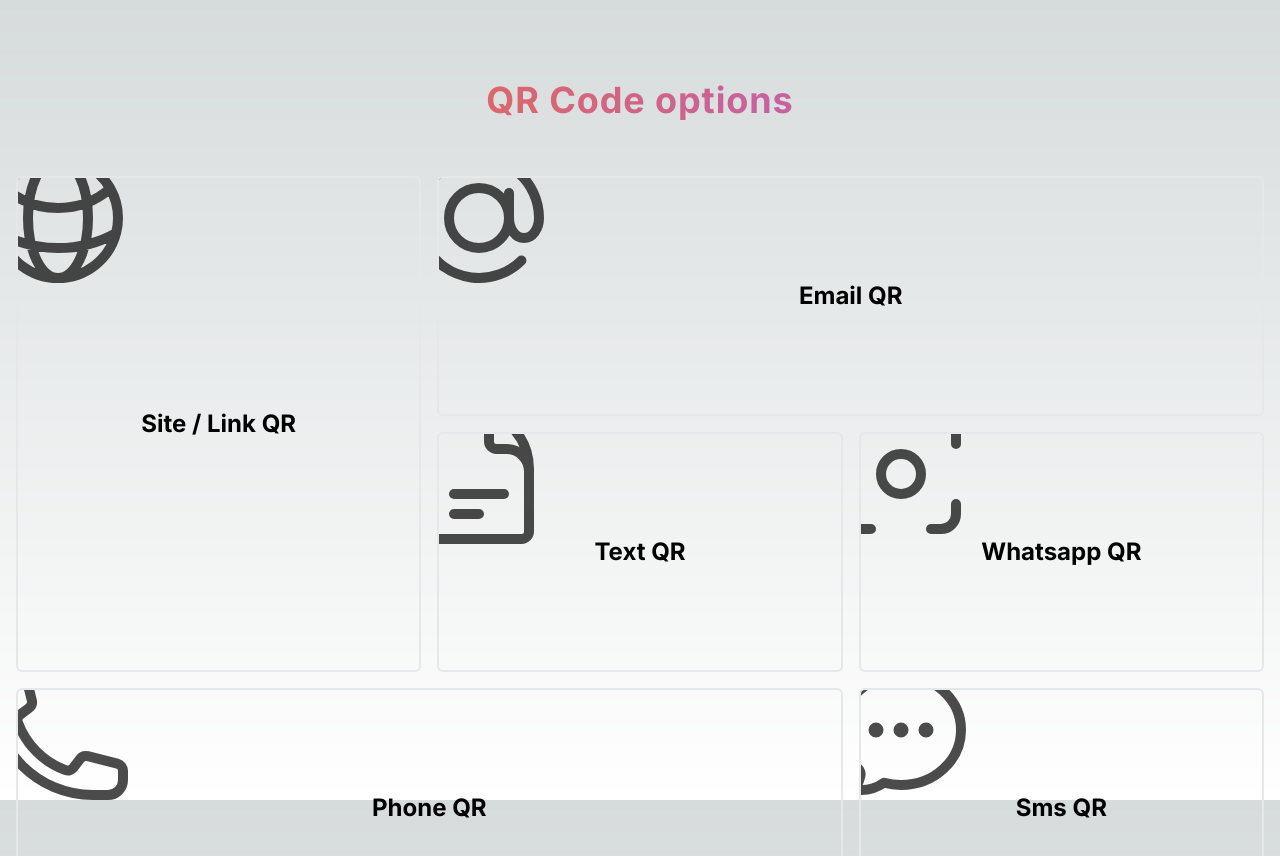
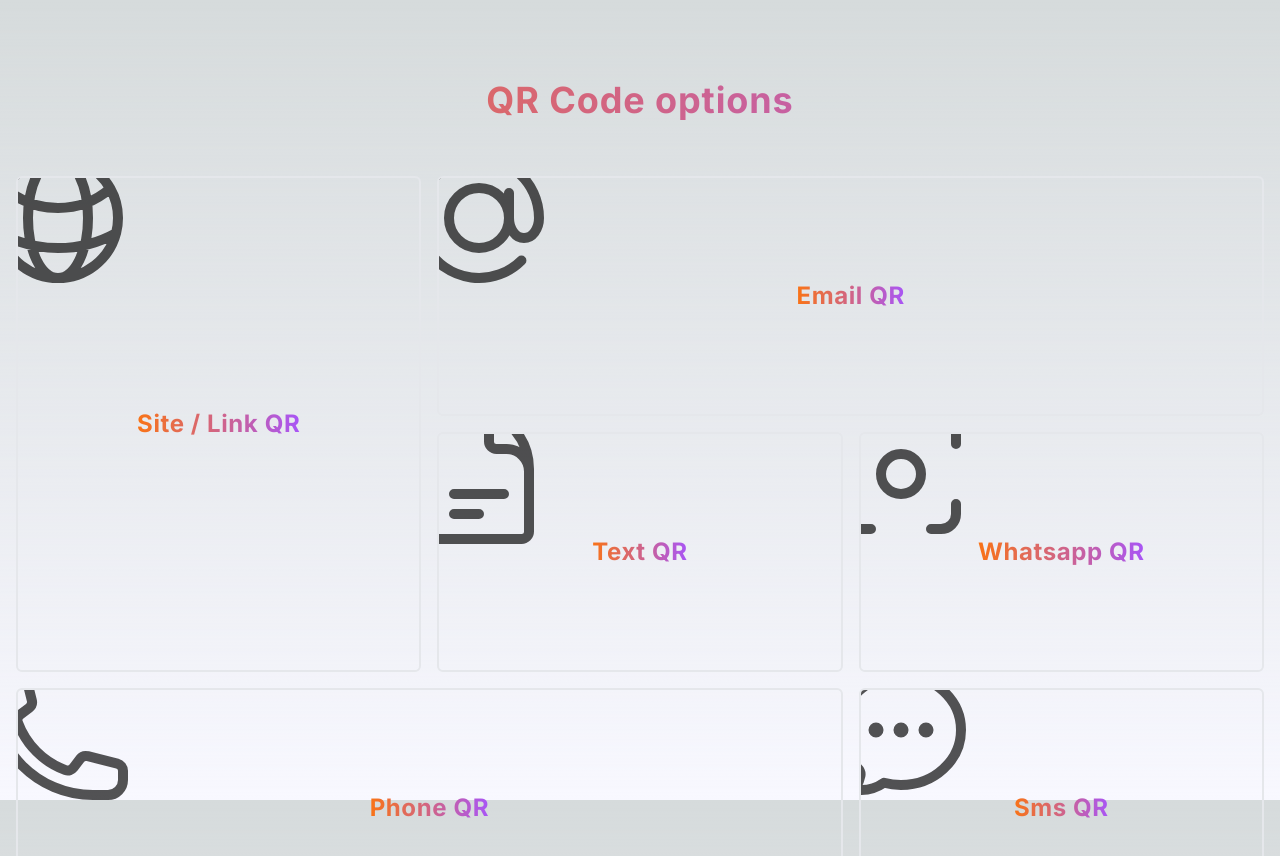
Before and after one commit to mohit2404/qr-generator, a Next.js app: page / in a window 1280 px wide. Shown: the top 856 px of the page. Built offline with nearby package versions, Linux system fonts and the light colour scheme.

Commit message:
add common styles in component layer

```diff
--- a/styles/globals.css
+++ b/styles/globals.css
@@ -3,16 +3,16 @@
 @tailwind utilities;
 
 :root {
-  --foreground-rgb: 0, 0, 0;
+  --foreground-rgb: 12, 12, 12;
   --background-start-rgb: 214, 219, 220;
-  --background-end-rgb: 255, 255, 255;
+  --background-end-rgb: 248, 248, 255;
 }
 
 @media (prefers-color-scheme: dark) {
   :root {
-    --foreground-rgb: 255, 255, 255;
-    --background-start-rgb: 0, 0, 0;
-    --background-end-rgb: 0, 0, 0;
+    --foreground-rgb: 248, 248, 255;
+    --background-start-rgb: 12, 12, 12;
+    --background-end-rgb: 12, 12, 12;
   }
 }
 
@@ -31,3 +31,29 @@ body {
     text-wrap: balance;
   }
 }
+
+@layer components {
+  .section {
+    @apply h-screen p-4 py-20 xl:px-0;
+  }
+
+  .qr-card {
+    @apply mx-auto mt-14 w-full max-w-md rounded-2xl border-2 border-purple-500 bg-white p-4 text-black;
+  }
+
+  .qr-image {
+    @apply relative mx-auto grid w-full place-items-center overflow-hidden py-4;
+  }
+
+  .gradient-text {
+    @apply bg-gradient-to-r from-orange-500 to-purple-500 bg-clip-text tracking-wide text-transparent;
+  }
+
+  .generate-button {
+    @apply mt-4 h-10 w-full rounded bg-green-200 tracking-wide text-green-900;
+  }
+
+  .download-button {
+    @apply block w-full rounded bg-purple-200 p-2 text-center font-medium tracking-wide text-purple-900;
+  }
+}
```
